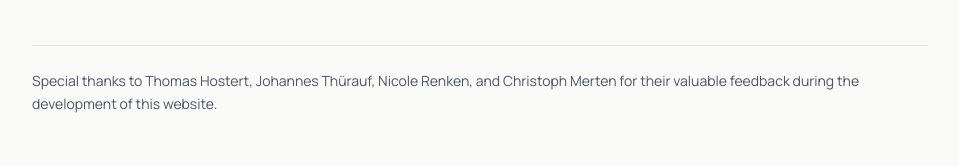
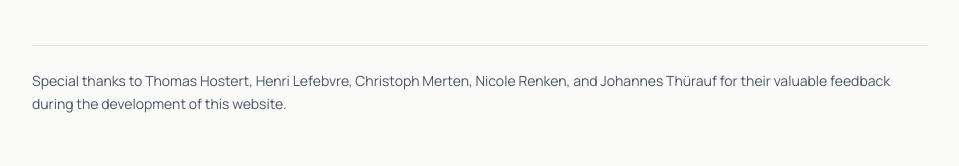
Before and after one commit to beer-chronicles-timeline/beer-chronicles-timeline.github.io, a Next.js app: page /sources in a window 1280 px wide. Shown: the part 1688-1854 px from the top of the page, without its empty margins (160-1119 px from the left). Built offline with nearby package versions, Linux system fonts and the light colour scheme; a web font is replaced by a local one.

Commit message:
Added Henri Lefebvre to thanks-list

```diff
--- a/src/app/sources/page.tsx
+++ b/src/app/sources/page.tsx
@@ -149,7 +149,7 @@ export default function SourcesPage() {
         {/* Thank You Section */}
         <div className="mt-12 pt-6 border-t border-stone-200">
           <p className="text-gray-600 text-sm leading-relaxed">
-            Special thanks to Thomas Hostert, Johannes Thürauf, Nicole Renken, and Christoph Merten for their valuable feedback during the development of this website.
+            Special thanks to Thomas Hostert, Henri Lefebvre, Christoph Merten, Nicole Renken, and Johannes Thürauf for their valuable feedback during the development of this website.
           </p>
         </div>
 
```
